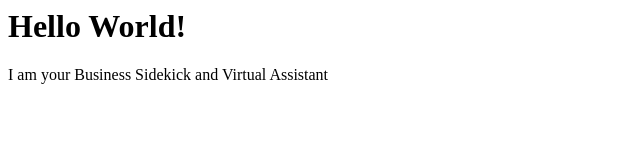
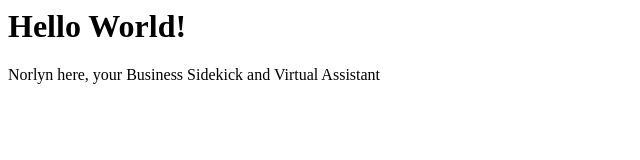
Before and after one commit to norlynpiquero/norlynpiquero.github.io, a plain HTML site: page index.html in a window 1280 px wide. Shown: the full height of the page, 0-640 px from the left. Drawn offline with Linux system fonts and the light colour scheme.

Commit message:
Update index.html

```diff
--- a/index.html
+++ b/index.html
@@ -1,2 +1,2 @@
 <h1>Hello World!</h1>
-<p>I am your Business Sidekick and Virtual Assistant</p>
+<p>Norlyn here, your Business Sidekick and Virtual Assistant</p>
```
